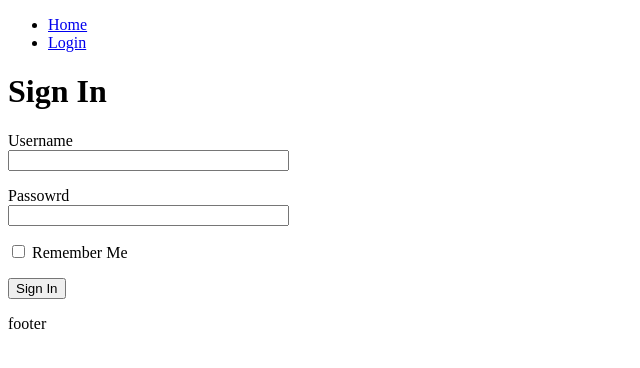
After one commit to th0truth/flask-sql-starter, a Flask app: page /login in a window 1280 px wide. The commit adds this page. Shown: the top 368 px of the page, without its empty margins (0-640 px from the left). Run offline with Flask 3, Linux system fonts and the light colour scheme; parts of the project's set-up code (start-up, migrations or seed data) failed here and were passed over.

Commit message:
feat: add web forms, update blueprints

```diff
--- a/pyproject.toml
+++ b/pyproject.toml
@@ -6,6 +6,7 @@ readme = "README.md"
 requires-python = ">=3.12"
 dependencies = [
     "flask>=3.1.3",
+    "flask-wtf>=1.3.0",
     "pydantic>=2.13.4",
     "pydantic-settings>=2.14.1",
 ]
--- a/src/app/api/api.py
+++ b/src/app/api/api.py
@@ -1,6 +1,7 @@
 from flask import Blueprint
 
 from .v1 import api_v1_bp
+from app.core.config import settings
 
 
 # Initialize the main blueprint
@@ -8,4 +9,4 @@ api_main_bp = Blueprint("API", __name__)
 
 
 # Include routers to the main router
-api_main_bp.register_blueprint(api_v1_bp, url_prefix="/v1")
+api_main_bp.register_blueprint(api_v1_bp, url_prefix=settings.API_V1_STR)
--- a/src/app/api/v1/__init__.py
+++ b/src/app/api/v1/__init__.py
@@ -1,6 +1,4 @@
-__all__ = [
-  "api_v1_bp"
-]
+from .api_v1_bp import api_v1_bp
 
 
-from .api_v1_bp import api_v1_bp
+__all__ = ["api_v1_bp"]
--- a/src/app/api/v1/api_v1_bp.py
+++ b/src/app/api/v1/api_v1_bp.py
@@ -1,6 +1,6 @@
 from flask import Blueprint
 
-from .routes import users
+from .routes import users, auth
 
 
 # Initialize the /v1
@@ -8,4 +8,5 @@ api_v1_bp = Blueprint("v1", __name__)
 
 
 # Include blueprints to the /v1
-api_v1_bp.register_blueprint(users, url_prefix="/users")
+api_v1_bp.register_blueprint(users.bp, url_prefix="/users")
+api_v1_bp.register_blueprint(auth.bp, url_prefix="/auth")
--- a/src/app/api/v1/routes/users.py
+++ b/src/app/api/v1/routes/users.py
@@ -1,9 +1,9 @@
 from flask import Blueprint
 
 
-users = Blueprint("Users", __name__)
+bp = Blueprint("Users", __name__)
 
 
-@users.route("/", methods=["GET"])
+@bp.route("/", methods=["GET"])
 def get_users():
   return ["user_1", "user_2"]
--- a/src/app/core/config.py
+++ b/src/app/core/config.py
@@ -1,8 +1,13 @@
 from pydantic_settings import BaseSettings, SettingsConfigDict
+
 
 class Settings(BaseSettings):
   NAME: str
   SECRET_KEY: str
+
+  # API versions
+  API_V1_STR: str = "/api/v1"
+  API_V2_STR: str = "/api/v2"
 
   model_config = SettingsConfigDict(
     env_file=".env",
--- a/src/app/main.py
+++ b/src/app/main.py
@@ -8,6 +8,9 @@ def create_app() -> Flask:
   from .api.api import api_main_bp
   app.register_blueprint(api_main_bp)
 
+  from .web.web_bp import web_bp
+  app.register_blueprint(web_bp)
+
   return app
 
 
--- a/src/app/templates/base.html
+++ b/src/app/templates/base.html
@@ -12,7 +12,7 @@
     {% block content %}{% endblock %}
   </main>
 
-  {% include "partials/foother.html" %}
+  {% include "partials/footer.html" %}
 
   {% include "default/scripts.html" %}
 
--- /dev/null
+++ b/src/app/templates/login.html
@@ -0,0 +1,24 @@
+{% extends "base.html" %}
+
+{% block content %}
+  <h1>Sign In</h1>
+  <form action="" method="post" novalidate>
+    {{ form.hidden_tag() }}
+    <p>
+      {{ form.username.label }}<br>
+      {{ form.username(size=32) }}<br>
+      {% for error in form.username.errors %}
+        <span style="color: red;">[{{ error }}]</span>
+      {% endfor %}
+    </p>
+    <p>
+      {{ form.password.label }}<br>
+      {{ form.password(size=32) }}<br>
+      {% for error in form.password.errors %}
+        <span style="color: red;">[{{ error }}]</span>
+      {% endfor %}
+    </p>
+    <p>{{ form.remember_me() }} {{ form.remember_me.label }}</p>
+    <p>{{ form.submit() }}</p>
+  </form>
+{% endblock %}
--- a/src/app/templates/partials/header.html
+++ b/src/app/templates/partials/header.html
@@ -1,3 +1,8 @@
 <header class="header">
-  header
+  <nav>
+    <ul>
+      <li><a href="{{ url_for('Web.Main.index') }}">Home</a></li>
+      <li><a href="{{ url_for('Web.Auth.login') }}">Login</a></li>
+    </ul>
+  </nav>
 </header>
--- /dev/null
+++ b/src/app/web/auth/forms.py
@@ -0,0 +1,10 @@
+from flask_wtf import FlaskForm
+from wtforms import StringField, PasswordField, BooleanField, SubmitField
+from wtforms.validators import DataRequired
+
+
+class LoginForm(FlaskForm):
+  username = StringField("Username", validators=[DataRequired()])
+  password = PasswordField("Passowrd", validators=[DataRequired()])
+  remember_me = BooleanField("Remember Me")
+  submit = SubmitField("Sign In")
--- /dev/null
+++ b/src/app/web/auth/routes.py
@@ -0,0 +1,17 @@
+from flask import Blueprint, render_template, flash, redirect, url_for
+from .forms import LoginForm
+
+
+bp = Blueprint("Auth", __name__)
+
+
+@bp.route("/login", methods=["GET", "POST"])
+def login():
+  form = LoginForm()
+  if form.validate_on_submit():
+    flash("Login requested for user {}, remember_me={}".format(
+      form.username.data,
+      form.remember_me.data
+    ))
+    return redirect(url_for("Web.Main.index"))
+  return render_template("login.html", title="Sign In", form=form)
```
Also changed, not shown: src/app/api/v1/routes/auth.py (added, +9 -0 lines), src/app/web/main/routes.py (added, +10 -0 lines), src/app/web/web_bp.py (added, +12 -0 lines), src/app/web/__init__.py (added), src/app/web/auth/__init__.py (added), src/app/web/main/__init__.py (added), 1 other file.
